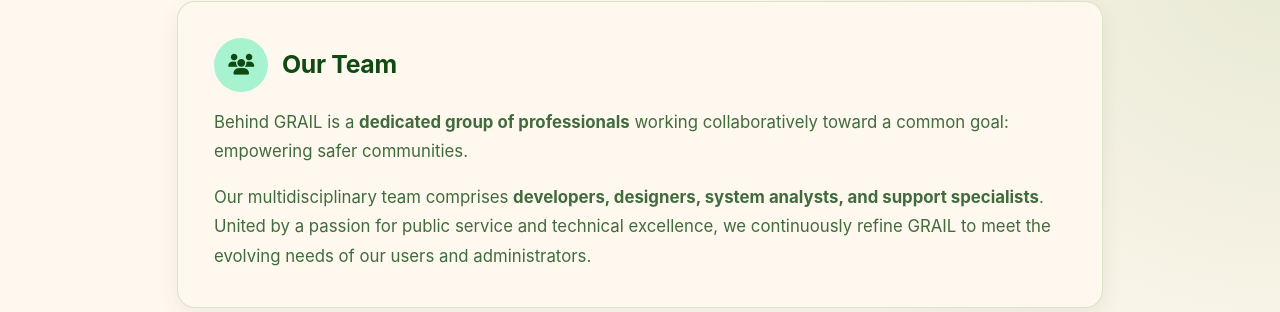
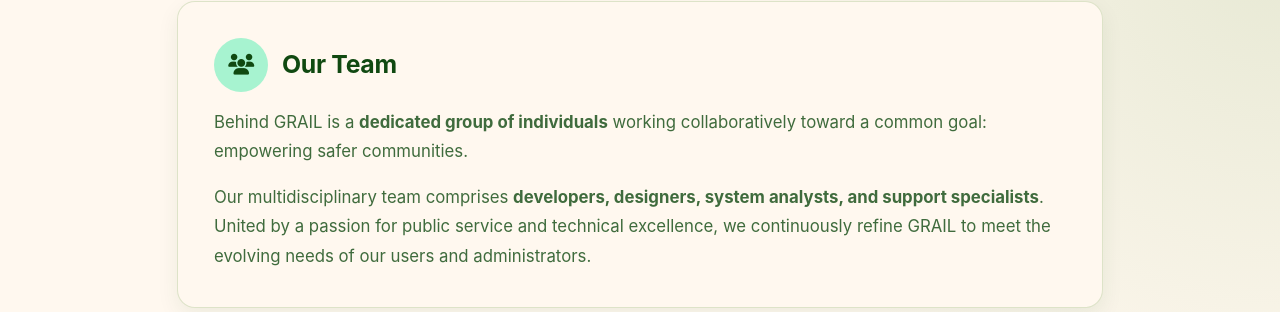
Before and after one commit to albanorayner12-maker/grail, a PHP site: page /aboutus.php in a window 1280 px wide. Shown: the part 1349-1661 px from the top of the page. Run offline with PHP 8.4, Linux system fonts and the light colour scheme.

Commit message:
Update description of the team in aboutus.php

```diff
--- a/aboutus.php
+++ b/aboutus.php
@@ -132,7 +132,7 @@ require_once 'includes/header.php';
                         <i class="fas fa-users section-badge-icon"></i> Our Team
                     </h2>
                     <p class="mb-3">
-                        Behind GRAIL is a <strong>dedicated group of professionals</strong> working collaboratively toward a common goal: empowering safer communities.
+                        Behind GRAIL is a <strong>dedicated group of individuals</strong> working collaboratively toward a common goal: empowering safer communities.
                     </p>
                     <p class="mb-0">
                         Our multidisciplinary team comprises <strong>developers, designers, system analysts, and support specialists</strong>. United by a passion for public service and technical excellence, we continuously refine GRAIL to meet the evolving needs of our users and administrators.
```
